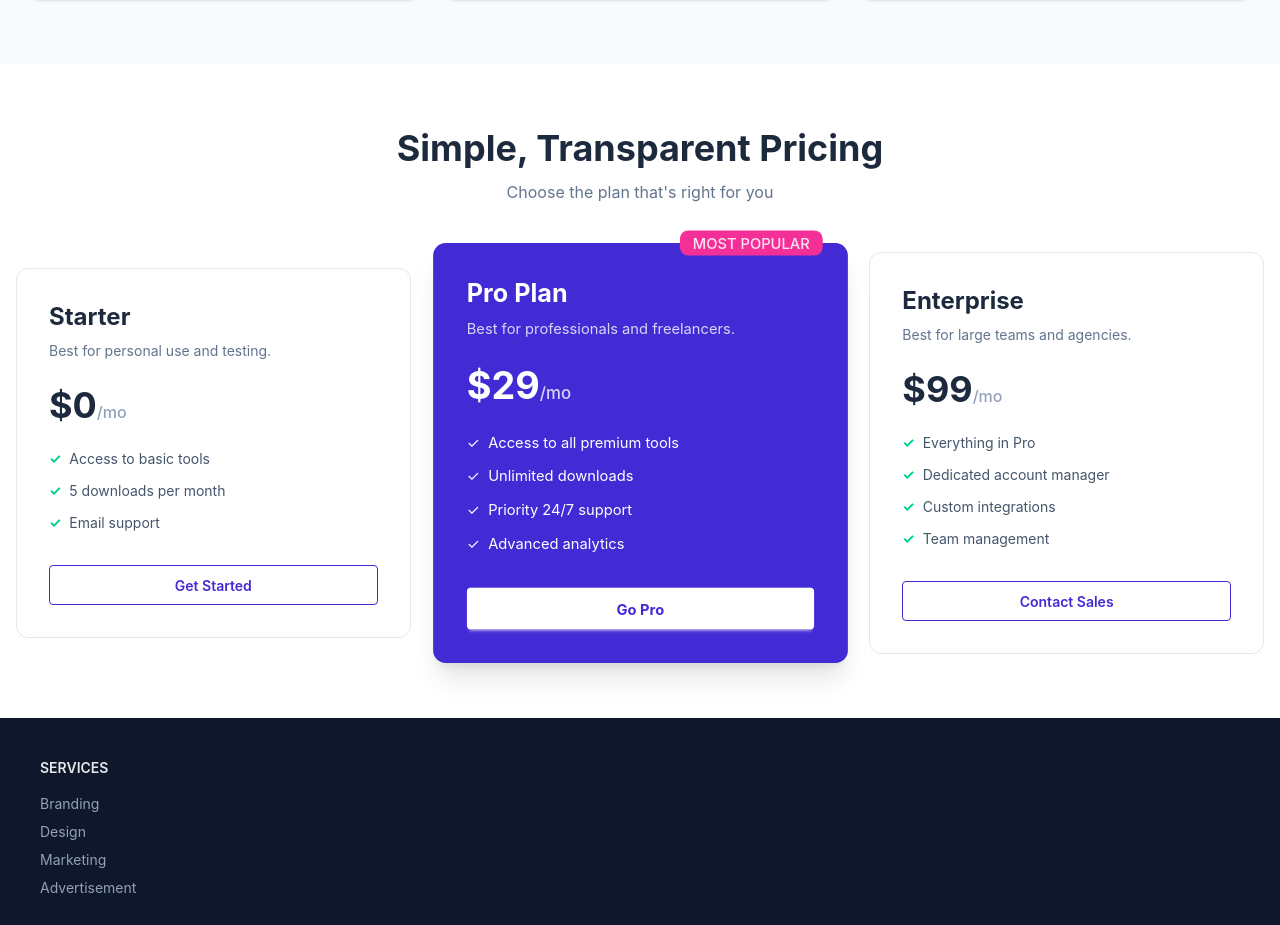
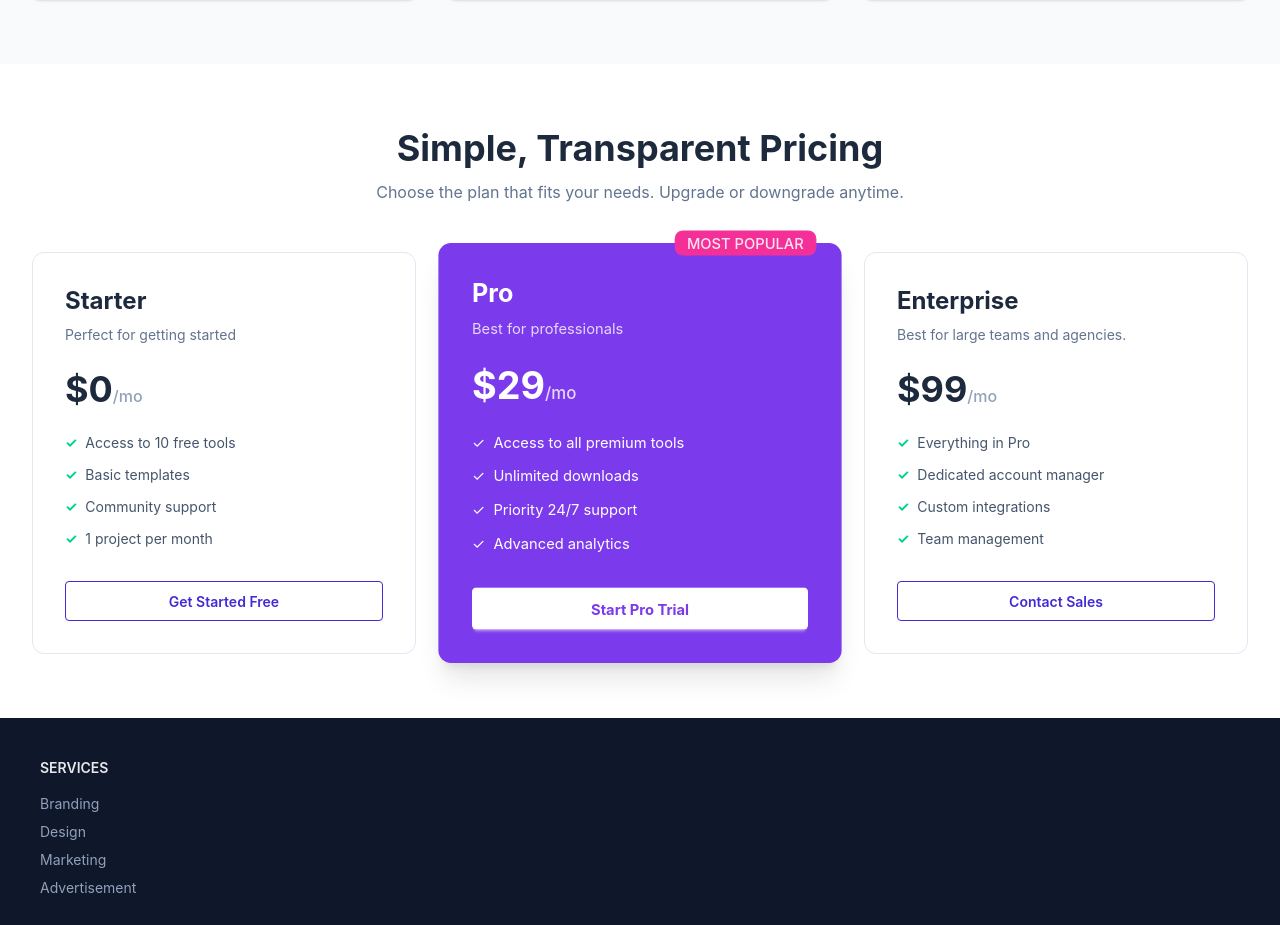
Before and after one commit to khirul-alam/assignment-six, a React (Vite) app: page / in a window 1280 px wide. Shown: the part 2548-3473 px from the top of the page. Built offline with nearby package versions, Linux system fonts and the light colour scheme.

Commit message:
Pricing update

```diff
--- a/src/components/Pricing.jsx
+++ b/src/components/Pricing.jsx
@@ -1,14 +1,16 @@
+
 import React from 'react';
 
 export default function Pricing() {
   return (
     <section className="py-16 bg-white">
-      <div className="max-w-7xl mx-auto px-4">
+
+      <div className="container mx-auto px-4 md:px-8">
 
         {/* Title & Description */}
         <div className="text-center mb-12">
           <h2 className="text-4xl font-bold mb-3 text-slate-800">Simple, Transparent Pricing</h2>
-          <p className="text-slate-500">Choose the plan that's right for you</p>
+          <p className="text-slate-500">Choose the plan that fits your needs. Upgrade or downgrade anytime.</p>
         </div>
 
         {/* Pricing Cards Grid */}
@@ -17,35 +19,36 @@ export default function Pricing() {
           {/* Starter Plan */}
           <div className="border border-slate-200 rounded-xl p-8 flex flex-col hover:shadow-lg transition-all h-fit bg-white">
             <h3 className="text-2xl font-bold mb-2 text-slate-800">Starter</h3>
-            <p className="text-slate-500 mb-6 text-sm">Best for personal use and testing.</p>
+            <p className="text-slate-500 mb-6 text-sm">Perfect for getting started</p>
             <div className="mb-6">
               <span className="text-4xl font-bold text-slate-800">$0</span>
               <span className="text-slate-400 font-medium">/mo</span>
             </div>
-            <ul className="space-y-3 mb-8 text-sm  text-slate-600">
-              <li className="flex items-center gap-2"><span className="text-success font-bold">✓</span> Access to basic tools</li>
-              <li className="flex items-center gap-2"><span className="text-success font-bold">✓</span> 5 downloads per month</li>
-              <li className="flex items-center gap-2"><span className="text-success font-bold">✓</span> Email support</li>
+            <ul className="space-y-3 mb-8 text-sm text-slate-600">
+              <li className="flex items-center gap-2"><span className="text-success font-bold">✓</span> Access to 10 free tools</li>
+              <li className="flex items-center gap-2"><span className="text-success font-bold">✓</span> Basic templates</li>
+              <li className="flex items-center gap-2"><span className="text-success font-bold">✓</span> Community support</li>
+              <li className="flex items-center gap-2"><span className="text-success font-bold">✓</span> 1 project per month</li>
             </ul>
-            <button className="btn btn-outline btn-primary w-full font-semibold">Get Started</button>
+            <button className="btn btn-outline btn-primary w-full font-semibold">Get Started Free</button>
           </div>
 
-          {/* Pro Plan (Highlighted on Figma) */}
-          <div className="bg-primary text-white rounded-xl p-8 flex flex-col shadow-xl transform md:scale-105 h-fit relative">
+          {/* Pro Plan (Highlighted) */}
+          <div className="bg-[#7c3aed] text-white rounded-xl p-8 flex flex-col shadow-xl transform md:scale-105 h-fit relative">
             <div className="absolute -top-3 right-6 badge badge-secondary font-medium">MOST POPULAR</div>
-            <h3 className="text-2xl font-bold mb-2">Pro Plan</h3>
-            <p className="text-white/80 mb-6 text-sm">Best for professionals and freelancers.</p>
+            <h3 className="text-2xl font-bold mb-2">Pro</h3>
+            <p className="text-white/80 mb-6 text-sm">Best for professionals</p>
             <div className="mb-6">
               <span className="text-4xl font-bold">$29</span>
               <span className="text-white/80 font-medium">/mo</span>
             </div>
-            <ul className="space-y-3 mb-8 text-sm ">
+            <ul className="space-y-3 mb-8 text-sm">
               <li className="flex items-center gap-2"><span>✓</span> Access to all premium tools</li>
               <li className="flex items-center gap-2"><span>✓</span> Unlimited downloads</li>
               <li className="flex items-center gap-2"><span>✓</span> Priority 24/7 support</li>
               <li className="flex items-center gap-2"><span>✓</span> Advanced analytics</li>
             </ul>
-            <button className="btn bg-white text-primary border-none hover:bg-slate-100 w-full font-bold">Go Pro</button>
+            <button className="btn bg-white text-[#7c3aed] border-none hover:bg-slate-100 w-full font-bold">Start Pro Trial</button>
           </div>
 
           {/* Enterprise Plan */}
```
